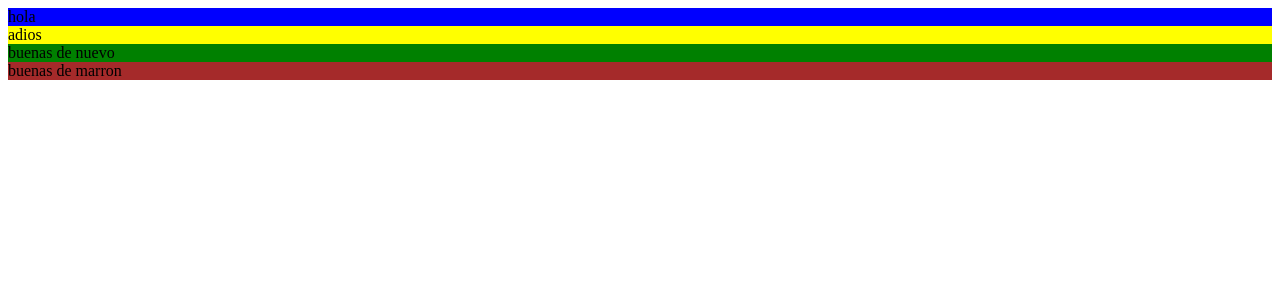
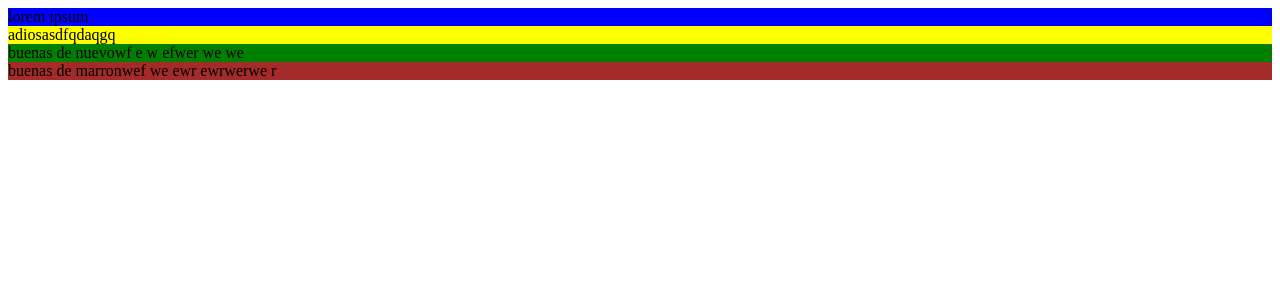
Before and after one commit to richy8822/tienda, a PHP site: page / in a window 1280 px wide. Shown: the top 300 px of the page. Run offline with PHP 8.4, Linux system fonts and the light colour scheme.

Commit message:
agregamos nuevo texto html

```diff
--- a/index.php
+++ b/index.php
@@ -8,18 +8,18 @@
   </head>
   <body>
     <div class="fondoAzul">
-      <?php echo "hola"; ?>
+      <?php echo "lorem ipsum"; ?>
 
     </div>
     <div class="fondoAmarillo">
-      <?php echo "adios"; ?>
+      <?php echo "adiosasdfqdaqgq"; ?>
 
     </div>
     <div class="fondoverde">
-      <?php echo "buenas de nuevo"; ?>
+      <?php echo "buenas de nuevowf e w efwer we we "; ?>
     </div>
     <div class="fondMarron">
-      <?php echo "buenas de marron"; ?>
+      <?php echo "buenas de marronwef we ewr ewrwerwe r"; ?>
     </div>
   </body>
 </html>
```
